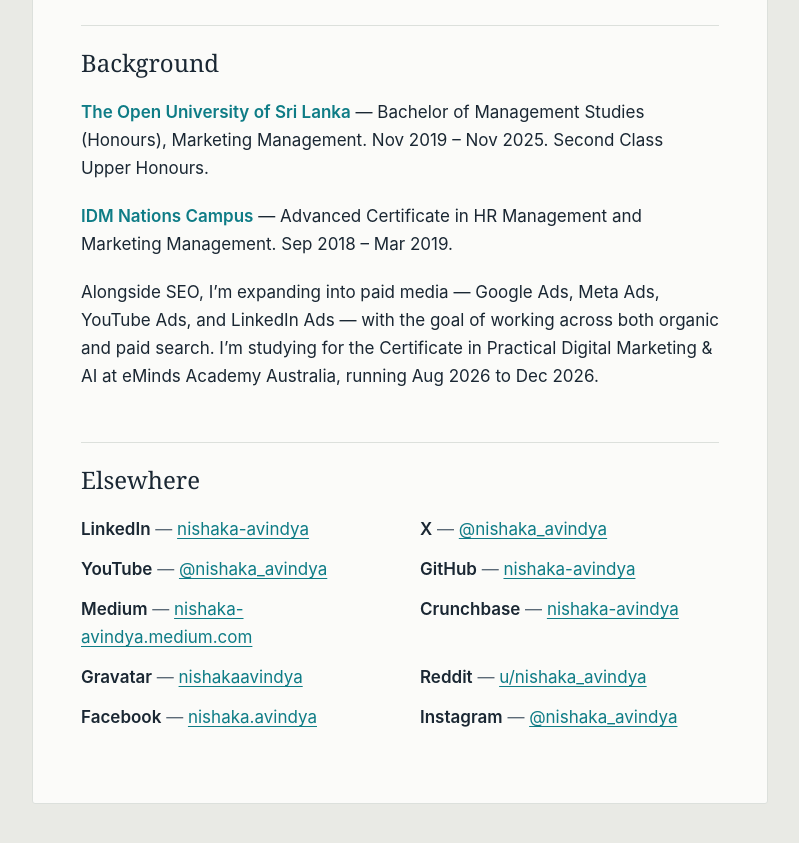
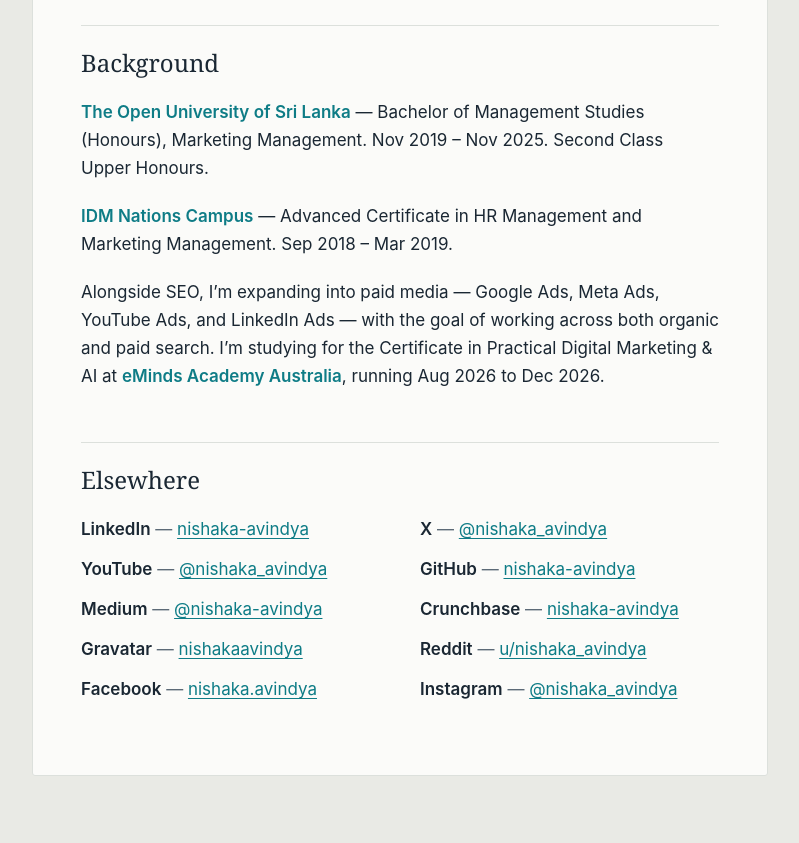
Before and after one commit to nishaka-avindya/nishaka-avindya.github.io, a Jekyll site: the page built from index.md, in a window 1280 px wide and 900 px high, scrolled down 1479 px. Shown: the top 843 px of the window, without its empty margins (240-1039 px from the left). Built offline with Jekyll 4.4.1, drawn with Linux system fonts in a browser that asks for light colours.

Commit message:
Update index.md

```diff
--- a/index.md
+++ b/index.md
@@ -30,7 +30,7 @@
 
 **IDM Nations Campus** — Advanced Certificate in HR Management and Marketing Management. Sep 2018 – Mar 2019.
 
-Alongside SEO, I'm expanding into paid media — Google Ads, Meta Ads, YouTube Ads, and LinkedIn Ads — with the goal of working across both organic and paid search. I'm studying for the Certificate in Practical Digital Marketing & AI at eMinds Academy Australia, running Aug 2026 to Dec 2026.
+Alongside SEO, I'm expanding into paid media — Google Ads, Meta Ads, YouTube Ads, and LinkedIn Ads — with the goal of working across both organic and paid search. I'm studying for the Certificate in Practical Digital Marketing & AI at **eMinds Academy Australia**, running Aug 2026 to Dec 2026.
 
 ## Elsewhere
 
@@ -38,7 +38,7 @@
 - **X** — [@nishaka_avindya](https://x.com/nishaka_avindya)
 - **YouTube** — [@nishaka_avindya](https://www.youtube.com/@nishaka_avindya)
 - **GitHub** — [nishaka-avindya](https://github.com/nishaka-avindya)
-- **Medium** — [nishaka-avindya.medium.com](https://nishaka-avindya.medium.com/)
+- **Medium** — [@nishaka-avindya](https://nishaka-avindya.medium.com/)
 - **Crunchbase** — [nishaka-avindya](https://www.crunchbase.com/people/nishaka-avindya)
 - **Gravatar** — [nishakaavindya](https://gravatar.com/nishakaavindya)
 - **Reddit** — [u/nishaka_avindya](https://www.reddit.com/user/nishaka_avindya/)
```
